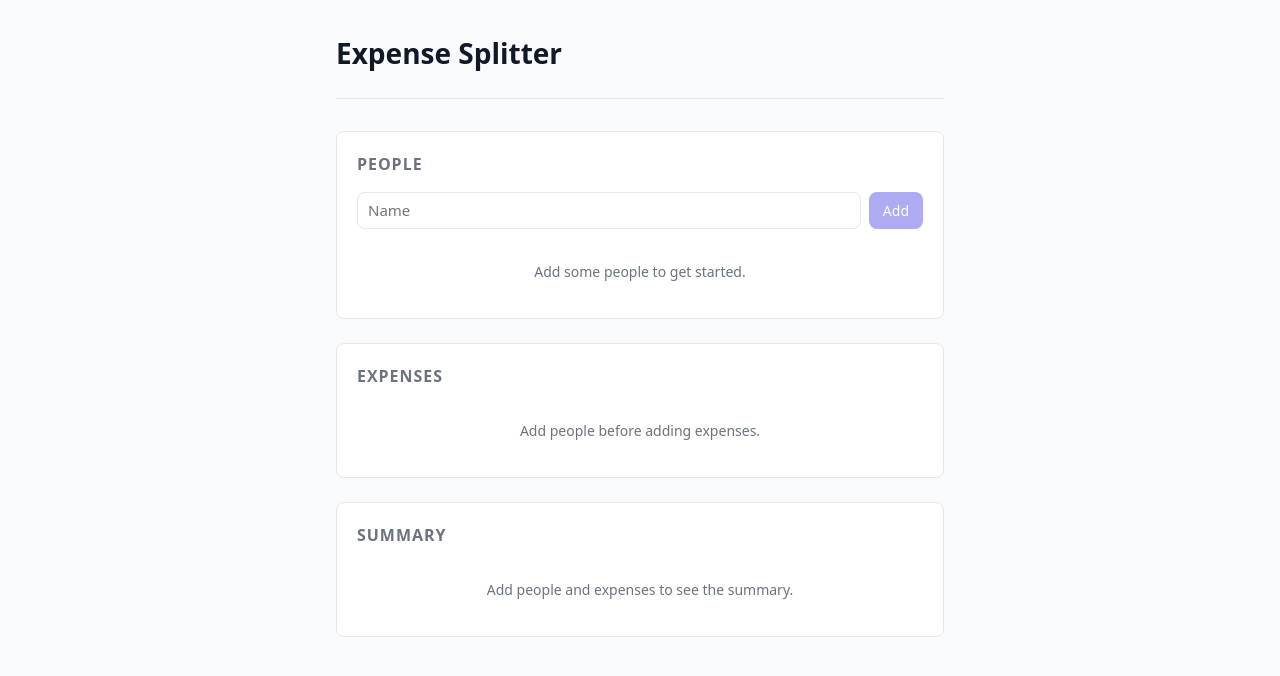
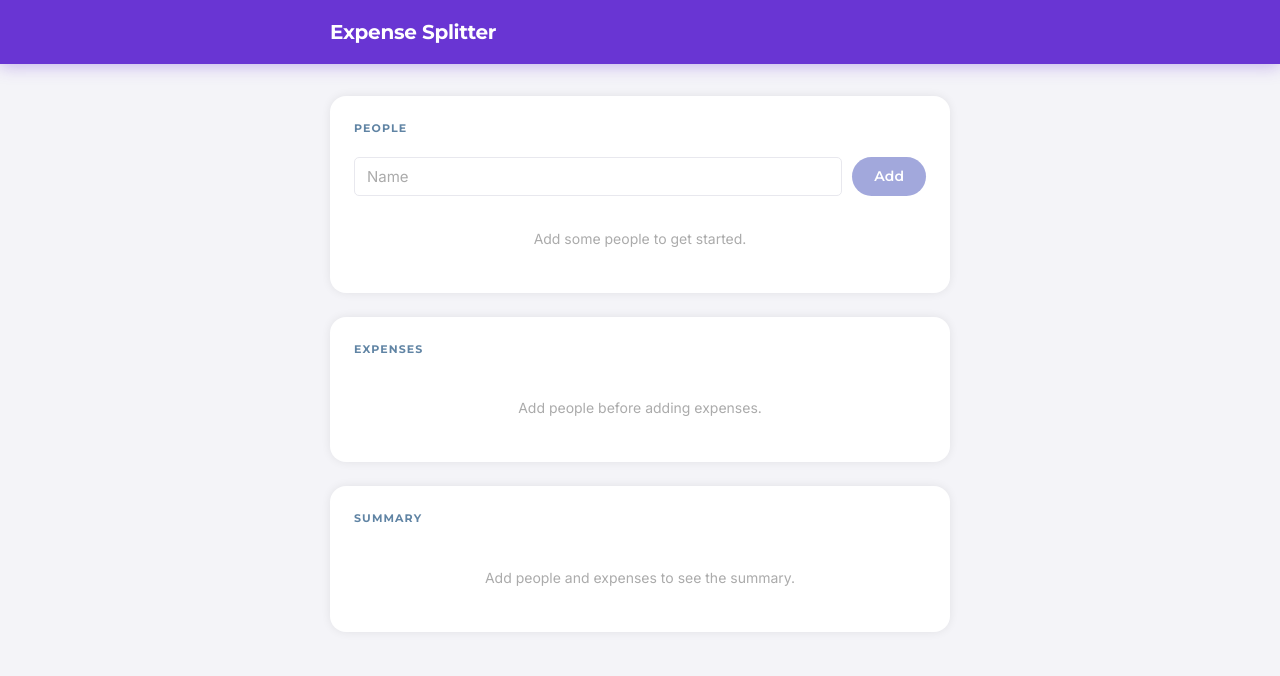
Before and after one commit to xelasrc/Youtap-Expense-Splitter, a React (Vite) app: page / in a window 1280 px wide. Shown: the top 676 px of the page. Built offline with nearby package versions, Linux system fonts and the light colour scheme.

Commit message:
Style: Matching Youtap brand

```diff
--- a/index.html
+++ b/index.html
@@ -4,6 +4,9 @@
     <meta charset="UTF-8" />
     <link rel="icon" type="image/svg+xml" href="/favicon.svg" />
     <meta name="viewport" content="width=device-width, initial-scale=1.0" />
+    <link rel="preconnect" href="https://fonts.googleapis.com" />
+    <link rel="preconnect" href="https://fonts.gstatic.com" crossorigin />
+    <link href="https://fonts.googleapis.com/css2?family=Montserrat:wght@300;400;500;600;700;800;900&family=Inter:wght@300;400;500;600;700&display=swap" rel="stylesheet" />
     <title>Expense Splitter</title>
   </head>
   <body>
--- a/src/App.css
+++ b/src/App.css
@@ -1,17 +1,32 @@
-.app {
-  max-width: 640px;
-  margin: 0 auto;
-  padding: 0 16px 48px;
+/* ── Site header — full-width Youtap purple bar ──────────── */
+.site-header {
+  background: var(--accent);
+  box-shadow: 0 2px 16px rgba(105, 53, 211, 0.35);
 }
 
-.app-header {
-  padding: 32px 0 24px;
-  border-bottom: 1px solid var(--border);
-  margin-bottom: 32px;
+.site-header__inner {
+  max-width: 660px;
+  margin: 0 auto;
+  padding: 0 20px;
+  height: 64px;
+  display: flex;
+  align-items: center;
+  justify-content: space-between;
 }
 
-.app-header h1 {
-  font-size: 28px;
+.site-header__title {
+  font-family: var(--font-heading);
+  font-size: 20px;
+  font-weight: 700;
+  color: #fff;
+  letter-spacing: -0.3px;
+}
+
+/* ── Layout ──────────────────────────────────────────────── */
+.app {
+  max-width: 660px;
+  margin: 0 auto;
+  padding: 32px 20px 64px;
 }
 
 .app-main {
@@ -20,49 +35,75 @@
   gap: 24px;
 }
 
-/* Panel card */
+/* ── Panel card ──────────────────────────────────────────── */
 .panel {
   background: var(--bg-panel);
-  border: 1px solid var(--border);
-  border-radius: var(--radius);
-  padding: 20px;
+  border-radius: var(--radius-md);
+  box-shadow: var(--shadow-sm);
+  padding: 24px;
+  transition: box-shadow 0.2s;
+}
+
+.panel:hover {
+  box-shadow: var(--shadow-md);
 }
 
 .panel h2 {
-  font-size: 16px;
+  font-size: 11px;
+  font-weight: 700;
   text-transform: uppercase;
-  letter-spacing: 0.06em;
-  color: var(--text-muted);
-  margin-bottom: 16px;
+  letter-spacing: 0.1em;
+  color: var(--text-secondary);
+  margin-bottom: 20px;
 }
 
-/* Add-person row */
-.add-row {
-  display: flex;
-  gap: 8px;
+/* ── Primary pill button ─────────────────────────────────── */
+.btn-primary {
+  background: var(--accent);
+  color: #fff;
+  border-radius: var(--radius-pill);
+  padding: 9px 22px;
+  font-size: 14px;
+  white-space: nowrap;
 }
 
-.add-row input {
-  flex: 1;
+.btn-primary:hover:not(:disabled) {
+  background: var(--accent-soft);
+  box-shadow: var(--shadow-sm);
 }
 
-.add-row button[type="submit"] {
-  background: var(--accent);
-  color: #fff;
-  white-space: nowrap;
+.btn-primary:disabled {
+  background: var(--accent-tint);
+  cursor: default;
+}
+
+/* ── Remove button ───────────────────────────────────────── */
+button.remove {
+  background: transparent;
+  color: var(--text-muted);
+  font-family: var(--font-body);
+  font-weight: 400;
+  font-size: 13px;
+  padding: 3px 10px;
+  border-radius: var(--radius-pill);
+  border: 1px solid var(--border);
   flex-shrink: 0;
 }
 
-.add-row button[type="submit"]:hover:not(:disabled) {
-  background: var(--accent-hover);
+button.remove:hover {
+  border-color: var(--danger);
+  color: var(--danger);
 }
 
-.add-row button[type="submit"]:disabled {
-  opacity: 0.45;
-  cursor: default;
+/* ── Add-person row ──────────────────────────────────────── */
+.add-row {
+  display: flex;
+  gap: 10px;
 }
 
-/* People list */
+.add-row input { flex: 1; }
+
+/* ── People list ─────────────────────────────────────────── */
 .people-list {
   margin-top: 16px;
   display: flex;
@@ -74,90 +115,51 @@
   display: flex;
   align-items: center;
   justify-content: space-between;
-  padding: 8px 12px;
+  padding: 10px 14px;
   border: 1px solid var(--border);
-  border-radius: var(--radius);
+  border-radius: var(--radius-sm);
   font-size: 15px;
 }
 
 .people-list li span {
   font-weight: 500;
-  color: var(--text-heading);
+  color: var(--ink);
 }
 
-button.remove {
-  background: transparent;
-  color: var(--danger);
-  font-size: 13px;
-  padding: 4px 10px;
-  border: 1px solid var(--danger);
-}
-
-button.remove:hover {
-  background: var(--danger);
-  color: #fff;
-}
-
-/* Expense form */
+/* ── Expense form ────────────────────────────────────────── */
 .expense-form {
   display: flex;
   flex-direction: column;
-  gap: 12px;
+  gap: 14px;
 }
 
 .form-row {
   display: flex;
   flex-direction: column;
-  gap: 4px;
+  gap: 5px;
 }
 
 .form-row label {
-  font-size: 13px;
-  font-weight: 500;
-  color: var(--text-muted);
+  font-family: var(--font-heading);
+  font-size: 12px;
+  font-weight: 600;
+  letter-spacing: 0.04em;
+  color: var(--text-secondary);
 }
 
-.form-row select {
-  font: inherit;
-  font-size: 15px;
-  border: 1px solid var(--border);
-  border-radius: var(--radius);
-  padding: 6px 10px;
-  background: var(--bg-panel);
-  color: var(--text);
-  outline: none;
-}
-
-.form-row select:focus {
-  border-color: var(--accent);
-  box-shadow: 0 0 0 3px color-mix(in srgb, var(--accent) 20%, transparent);
-}
-
-.expense-form button[type="submit"] {
-  background: var(--accent);
-  color: #fff;
+.expense-form .btn-primary {
   align-self: flex-start;
-  padding: 8px 18px;
   margin-top: 4px;
 }
 
-.expense-form button[type="submit"]:hover:not(:disabled) {
-  background: var(--accent-hover);
-}
-
-.expense-form button[type="submit"]:disabled {
-  opacity: 0.45;
-  cursor: default;
-}
-
-/* Expense list */
+/* ── Expense list ────────────────────────────────────────── */
 .expense-list {
-  margin-top: 20px;
+  margin-top: 24px;
+  padding-top: 20px;
+  border-top: 1px solid var(--border);
   display: flex;
   flex-direction: column;
   gap: 8px;
-  border-top: 1px solid var(--border);
-  padding-top: 20px;
 }
 
 .expense-list li {
@@ -165,9 +167,9 @@ button.remove:hover {
   align-items: center;
   justify-content: space-between;
   gap: 12px;
-  padding: 8px 12px;
+  padding: 10px 14px;
   border: 1px solid var(--border);
-  border-radius: var(--radius);
+  border-radius: var(--radius-sm);
 }
 
 .expense-info {
@@ -178,9 +180,10 @@ button.remove:hover {
 }
 
 .expense-amount {
-  font-weight: 600;
+  font-family: var(--font-heading);
+  font-weight: 700;
   font-size: 15px;
-  color: var(--text-heading);
+  color: var(--ink);
 }
 
 .expense-detail {
@@ -191,7 +194,7 @@ button.remove:hover {
   text-overflow: ellipsis;
 }
 
-/* Summary panel */
+/* ── Summary ─────────────────────────────────────────────── */
 .summary-section {
   margin-top: 20px;
 }
@@ -202,11 +205,11 @@ button.remove:hover {
 }
 
 .summary-section h3 {
-  font-size: 13px;
-  font-weight: 600;
+  font-size: 11px;
+  font-weight: 700;
   text-transform: uppercase;
-  letter-spacing: 0.06em;
-  color: var(--text-muted);
+  letter-spacing: 0.1em;
+  color: var(--text-secondary);
   margin-bottom: 12px;
 }
 
@@ -221,24 +224,20 @@ button.remove:hover {
   display: flex;
   justify-content: space-between;
   align-items: center;
-  padding: 8px 12px;
-  border-radius: var(--radius);
+  padding: 10px 14px;
+  border: 1px solid var(--border);
+  border-radius: var(--radius-sm);
   font-size: 15px;
-  border: 1px solid var(--border);
 }
 
 .balance-name {
-  font-weight: 500;
-  color: var(--text-heading);
+  font-weight: 600;
+  color: var(--ink);
 }
 
-.balance-positive .balance-amount { color: #16a34a; }
-.balance-negative .balance-amount { color: var(--danger); }
+.balance-positive .balance-amount { color: var(--success); font-weight: 600; }
+.balance-negative .balance-amount { color: var(--danger);  font-weight: 600; }
 .balance-zero     .balance-amount { color: var(--text-muted); }
-
-@media (prefers-color-scheme: dark) {
-  .balance-positive .balance-amount { color: #4ade80; }
-}
 
 /* Settlement list */
 .settlement-list {
@@ -251,41 +250,38 @@ button.remove:hover {
   display: flex;
   justify-content: space-between;
   align-items: center;
-  padding: 10px 12px;
-  border-radius: var(--radius);
-  background: color-mix(in srgb, var(--accent) 8%, transparent);
-  border: 1px solid color-mix(in srgb, var(--accent) 25%, transparent);
+  padding: 12px 16px;
+  border-radius: var(--radius-md);
+  background: rgba(162, 168, 220, 0.15);
+  border: 1px solid rgba(162, 168, 220, 0.4);
   font-size: 15px;
 }
 
-.settlement-names { color: var(--text-heading); }
-
-.arrow {
-  color: var(--text-muted);
-  font-weight: 400;
+.settlement-names {
+  color: var(--ink);
+  font-weight: 500;
 }
 
+.arrow { color: var(--accent-tint); }
+
 .settlement-amount {
-  font-weight: 600;
+  font-family: var(--font-heading);
+  font-weight: 700;
   color: var(--accent);
 }
 
 .all-square {
-  color: #16a34a;
+  color: var(--success);
   font-size: 14px;
-  font-weight: 500;
+  font-weight: 600;
   padding: 4px 0;
 }
 
-@media (prefers-color-scheme: dark) {
-  .all-square { color: #4ade80; }
-}
-
-/* Empty state */
+/* ── Empty state ─────────────────────────────────────────── */
 .empty {
-  margin-top: 16px;
+  margin-top: 12px;
   color: var(--text-muted);
   font-size: 14px;
   text-align: center;
-  padding: 16px 0;
+  padding: 20px 0;
 }
--- a/src/App.tsx
+++ b/src/App.tsx
@@ -26,10 +26,13 @@ function App() {
   }
 
   return (
+    <>
+      <header className="site-header">
+        <div className="site-header__inner">
+          <h1 className="site-header__title">Expense Splitter</h1>
+        </div>
+      </header>
       <div className="app">
-      <header className="app-header">
-        <h1>Expense Splitter</h1>
-      </header>
         <main className="app-main">
           <PeoplePanel people={people} onAdd={addPerson} onRemove={removePerson} />
           <ExpensePanel
@@ -41,6 +44,7 @@ function App() {
           <SummaryPanel people={people} expenses={expenses} />
         </main>
       </div>
+    </>
   )
 }
 
--- a/src/components/ExpensePanel.tsx
+++ b/src/components/ExpensePanel.tsx
@@ -83,7 +83,7 @@ export function ExpensePanel({ people, expenses, onAdd, onRemove }: Props) {
           />
         </div>
 
-        <button type="submit" disabled={parseCents(amount) <= 0}>
+        <button type="submit" className="btn-primary" disabled={parseCents(amount) <= 0}>
           Add expense
         </button>
       </form>
--- a/src/components/PeoplePanel.tsx
+++ b/src/components/PeoplePanel.tsx
@@ -28,7 +28,7 @@ export function PeoplePanel({ people, onAdd, onRemove }: Props) {
           placeholder="Name"
           aria-label="Person's name"
         />
-        <button type="submit" disabled={!name.trim()}>Add</button>
+        <button type="submit" className="btn-primary" disabled={!name.trim()}>Add</button>
       </form>
 
       {people.length === 0 ? (
--- a/src/index.css
+++ b/src/index.css
@@ -1,17 +1,35 @@
 :root {
-  --text: #374151;
-  --text-muted: #6b7280;
-  --text-heading: #111827;
-  --bg: #f9fafb;
-  --bg-panel: #ffffff;
-  --border: #e5e7eb;
-  --accent: #4f46e5;
-  --accent-hover: #4338ca;
-  --danger: #dc2626;
-  --danger-hover: #b91c1c;
-  --radius: 8px;
+  /* Brand colors — Youtap design system */
+  --accent:          #6935D3;
+  --accent-soft:     #6D4DC9;
+  --accent-tint:     #A2A8DC;
+  --text:            #54595F;
+  --text-muted:      #ABABAB;
+  --text-secondary:  #6084A4;
+  --ink:             #000000;
+  --bg:              #F4F4F8;   /* off-white page bg so white panels lift */
+  --bg-panel:        #FFFFFF;
+  --border:          #E8E8EE;
+  --danger:          #dc2626;
+  --danger-hover:    #b91c1c;
+  --success:         #16a34a;
 
-  font-family: system-ui, 'Segoe UI', Roboto, sans-serif;
+  /* Typography */
+  --font-heading: 'Montserrat', sans-serif;
+  --font-body:    'Graphik', 'Inter', system-ui, sans-serif;
+
+  /* Radius — Youtap scale */
+  --radius-sm:   5px;
+  --radius-md:   16px;
+  --radius-lg:   20px;
+  --radius-pill: 40px;
+
+  /* Shadows */
+  --shadow-sm: rgba(0,0,0,0.08) 0 0 10px 0;
+  --shadow-md: rgba(0,0,0,0.09) 0 8px 8px 5px;
+  --shadow-lg: rgba(0,0,0,0.2)  2px 8px 23px 3px;
+
+  font-family: var(--font-body);
   font-size: 16px;
   line-height: 1.5;
   color: var(--text);
@@ -19,69 +37,43 @@
   -webkit-font-smoothing: antialiased;
 }
 
-@media (prefers-color-scheme: dark) {
-  :root {
-    --text: #d1d5db;
-    --text-muted: #9ca3af;
-    --text-heading: #f9fafb;
-    --bg: #111827;
-    --bg-panel: #1f2937;
-    --border: #374151;
-    --accent: #6366f1;
-    --accent-hover: #818cf8;
-    --danger: #ef4444;
-    --danger-hover: #f87171;
-  }
-}
+*, *::before, *::after { box-sizing: border-box; }
+body { margin: 0; }
 
-*, *::before, *::after {
-  box-sizing: border-box;
-}
-
-body {
+h1, h2, h3 {
+  font-family: var(--font-heading);
+  color: var(--ink);
+  font-weight: 700;
   margin: 0;
 }
 
-h1, h2, h3 {
-  color: var(--text-heading);
-  font-weight: 600;
-  margin: 0;
-}
-
-p {
-  margin: 0;
-}
-
-ul {
-  list-style: none;
-  margin: 0;
-  padding: 0;
-}
+p  { margin: 0; }
+ul { list-style: none; margin: 0; padding: 0; }
 
 button {
   cursor: pointer;
-  font: inherit;
-  border-radius: var(--radius);
+  font-family: var(--font-heading);
+  font-weight: 600;
   border: none;
-  padding: 6px 14px;
-  font-size: 14px;
-  transition: background 0.15s;
+  transition: background 0.15s, box-shadow 0.15s, opacity 0.15s;
 }
 
-input[type="text"],
-input:not([type]) {
-  font: inherit;
+input, select {
+  font-family: var(--font-body);
   font-size: 15px;
+  color: var(--text);
+  background: var(--bg-panel);
   border: 1px solid var(--border);
-  border-radius: var(--radius);
-  padding: 6px 10px;
-  background: var(--bg-panel);
-  color: var(--text);
+  border-radius: var(--radius-sm);
+  padding: 9px 12px;
   outline: none;
   width: 100%;
+  transition: border-color 0.15s, box-shadow 0.15s;
 }
 
-input:focus {
+input:focus, select:focus {
   border-color: var(--accent);
-  box-shadow: 0 0 0 3px color-mix(in srgb, var(--accent) 20%, transparent);
+  box-shadow: 0 0 0 3px rgba(105, 53, 211, 0.12);
 }
+
+input::placeholder { color: var(--text-muted); }
```
Lines whose indentation alone changed are shown as unchanged.
